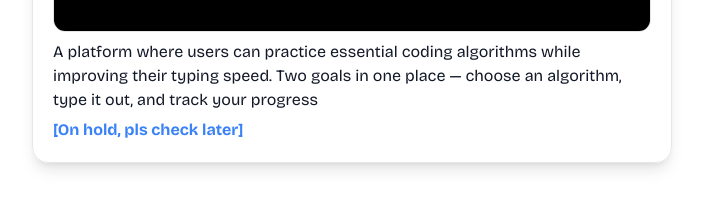
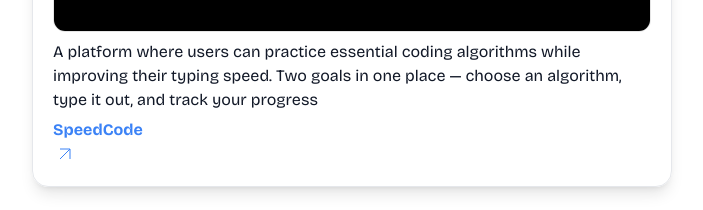
Before and after one commit to 1580-RanaV/blog, a Next.js app: page / in a window 1280 px wide. Shown: the part 1980-2190 px from the top of the page, without its empty margins (288-991 px from the left). Built offline with nearby package versions, Linux system fonts and the light colour scheme.

Commit message:
speedcode link added

```diff
--- a/src/app/components/Projects.jsx
+++ b/src/app/components/Projects.jsx
@@ -49,8 +49,19 @@ const Projects = () => {
                 </span>
                 <a
                 className='text-blue-500 font-sans'
-                href='https://puretextbydatco.vercel.app'>
-                [On hold, pls check later]
+                href='https://speedcode.vercel.app'>
+                SpeedCode<svg
+                  className="feather feather-arrow-up-right"
+                  fill="none"
+                  height="24"
+                  stroke="currentColor"
+                  viewBox="0 0 24 24"
+                  width="24"
+                  xmlns="http://www.w3.org/2000/svg"
+                >
+                  <line x1="7" x2="17" y1="17" y2="7"/>
+                  <polyline points="7 7 17 7 17 17"/>
+                </svg>
                 </a>
               </div>
             </div>
```
